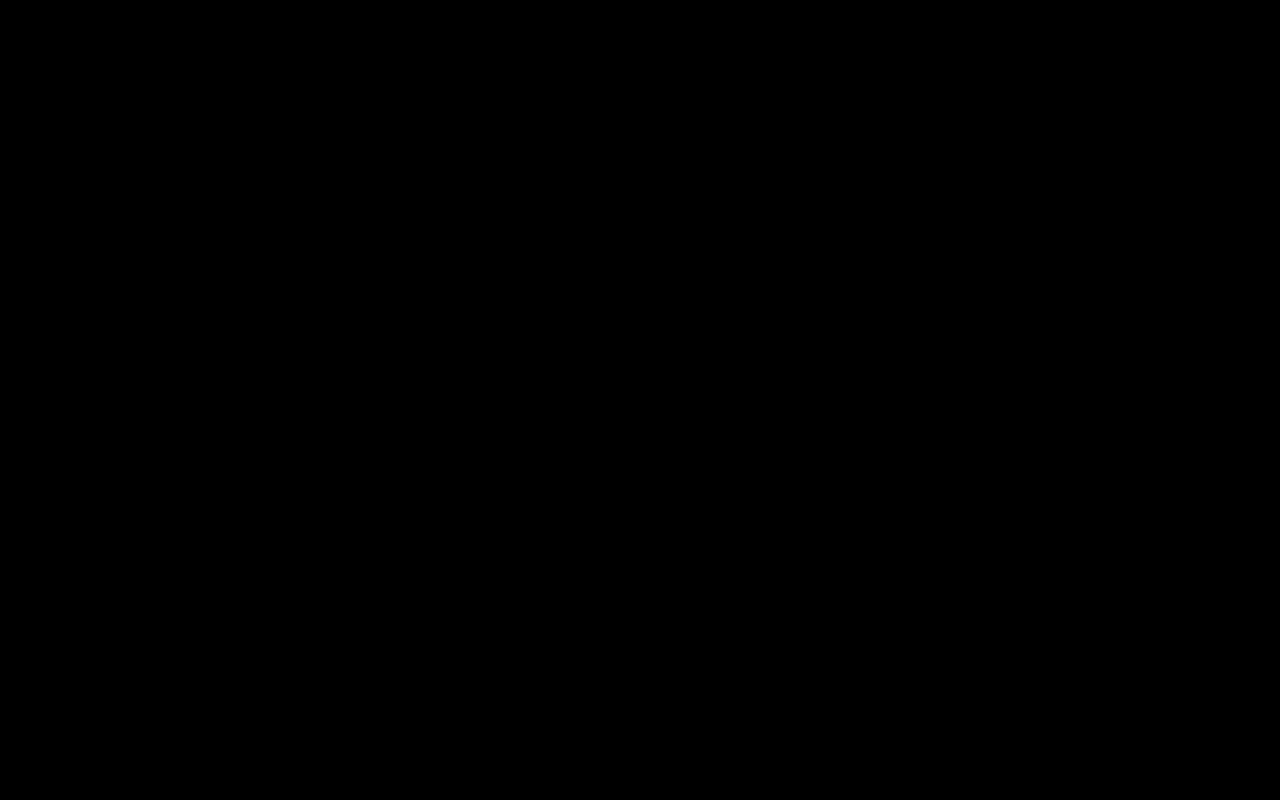
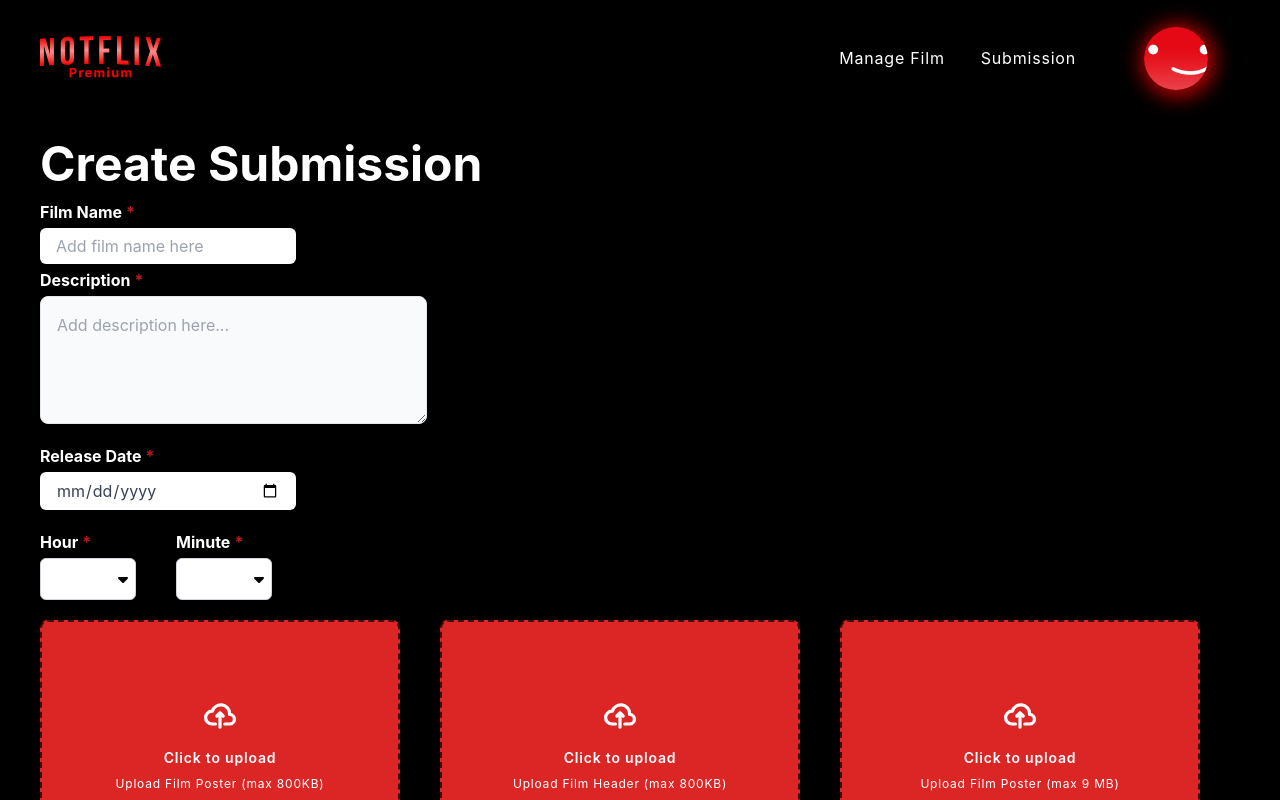
Before and after one commit to dhanikanovlisa/notflix-premium-app, a React (Vite) app: page /create in a window 1280 px wide. Before the commit this address had no page. Shown: the top 800 px of the page. Built offline with nearby package versions, Linux system fonts and the light colour scheme.

Commit message:
feat(submission): create submission film

```diff
--- a/src/App.tsx
+++ b/src/App.tsx
@@ -8,6 +8,7 @@ import ManageFilm from "./pages/film/ManageFilm";
 import EditFilm from "./pages/film/EditFilm";
 import DetailFilm from "./pages/film/DetailFilm";
 import PageNotFound from "./pages/notFound/PageNotFound";
+import CreateSubmission from "./pages/submission/CreateSubmission";
 
 function App() {
   return (
@@ -20,6 +21,7 @@ function App() {
 
         {/**Submission */}
         <Route path="/submission" element={<Submission />}/>
+        <Route path="/create" element={<CreateSubmission />}/>
 
         {/**Manage Film */}
         <Route path="/manage-film" element={<ManageFilm />}></Route>
--- /dev/null
+++ b/src/pages/submission/CreateSubmission.tsx
@@ -0,0 +1,134 @@
+import { useState } from "react";
+import Navbar from "../../components/navbar/Navbar";
+import Field from "../../components/field/Field";
+import Dropdown from "../../components/dropdown/Dropdown";
+import TextArea from "../../components/textarea/TextArea";
+import UploadFile from "../../components/uploadFIle/UploadFile";
+import Modal from "../../components/modal/Modal";
+import Toast from "../../components/toast/Toast";
+
+function CreateSubmission() {
+const [isModalOpen, setIsModalOpen] = useState(false);
+const [showToastTrue, setShowToastTrue] = useState(false);
+const [showToastError, setShowToastError] = useState(false);
+
+  const hoursArray: string[] = Array.from({ length: 24 }, (_, index) =>
+    (index + 1).toString()
+  );
+  const minutesArray: string[] = Array.from({ length: 60 }, (_, index) =>
+    (index + 1).toString()
+  );
+
+  hoursArray.unshift("");
+  minutesArray.unshift("");
+
+  const handleModalCancel = () => {
+    setIsModalOpen(false);
+  };
+
+  const handleModalConfirm = () => {
+    setIsModalOpen(false);
+    window.location.href = "/submission";
+  };
+  return (
+    <>
+    <Toast
+        type="check"
+        message="Sucesfully updated film"
+        showUseState={showToastTrue}
+      />
+      <Toast
+        type="cross"
+        message="Failed to update film"
+        showUseState={showToastError}
+      />
+      <Navbar />
+      <div className="pt-32 pl-10 pr-20">
+        <h1>Create Submission</h1>
+        <div>
+          <div className="space-y-5">
+            <div className="flex flex-row gap-20">
+              <div className="w-2/6">
+                <Field
+                  type="text"
+                  label="Film Name"
+                  htmlFor="filmName"
+                  required={true}
+                  placeholder="Add film name here"
+                  errorMessage=""
+                />
+                <TextArea
+                  label="Description"
+                  rows={4}
+                  required={true}
+                  htmlFor="description"
+                  placeholder="Add description here..."
+                />
+              </div>
+            </div>
+            <Field
+              type="date"
+              label="Release Date"
+              htmlFor="releaseDate"
+              required={true}
+            />
+            <div className="flex flex-row gap-10">
+              <Dropdown
+                label="Hour"
+                htmlFor="hour"
+                required={true}
+                options={hoursArray}
+              />
+              <Dropdown
+                label="Minute"
+                htmlFor="minute"
+                required={true}
+                options={minutesArray}
+              />
+            </div>
+            <div className="flex flex-row gap-10 pb-5">
+              <UploadFile
+                type="image/*"
+                htmlFor="poster"
+                description="Upload Film Poster (max 800KB)"
+              />
+              <UploadFile
+                type="image/*"
+                htmlFor="header"
+                description="Upload Film Header (max 800KB)"
+              />
+              <UploadFile
+                type="video/*"
+                htmlFor="video"
+                description="Upload Film Poster (max 9 MB)"
+              />
+            </div>
+          </div>
+        </div>
+        <div className="flex flex-wrap justify-between pb-5">
+          <button
+            className="button-red font-bold text-button"
+            onClick={() => setIsModalOpen(true)}
+          >
+            Cancel
+          </button>
+          <button
+            className="button-white font-bold text-button"
+          >
+            Submit
+          </button>
+        </div>
+      </div>
+      {isModalOpen && (
+        <Modal
+          title="Are you sure?"
+          message="Are you sure you want to cancel?"
+          onCancel={handleModalCancel}
+          onConfirm={handleModalConfirm}
+        />
+      )}
+    </>
+  );
+}
+
+export default CreateSubmission;
--- a/src/pages/submission/Submission.tsx
+++ b/src/pages/submission/Submission.tsx
@@ -1,16 +1,18 @@
 import Navbar from "../../components/navbar/Navbar";
-import CardApproval from "../../components/card/CardApproval";
 import CardSubmission from "../../components/card/CardSubmission";
-import CardFilm from "../../components/card/CardFilm";
 
 function Submission() {
+  function handleCreate(){
+    window.location.href = "/create"
+  }
   return (
     <>
       <Navbar />
       <div className="pt-32 pl-10 pr-20">
         <div className="flex flex-row justify-between">
           <h3>Request List</h3>
-          <button className="button-white text-button font-bold">Create</button>
+          <button className="button-white text-button font-bold"
+          onClick={handleCreate}>Create</button>
         </div>
         <div className="pt-4">
           <CardSubmission
@@ -18,17 +20,7 @@ function Submission() {
             title="Request 1"
             description="XX:XX:XX XX:XX:XX"
             status={{ status: "Accepted" }}
-          />
-          <CardApproval
-            title="Request 1"
-            description="XX:XX:XX XX:XX:XX"
-            onAccept={() => console.log("Accept")}
-            onReject={() => console.log("Reject")}
-          />
-          <CardFilm
-          image="/src/assets/placeholder-image.webp"
-          title="Request 1"
-          />
+            />
         </div>
       </div>
     </>
```
